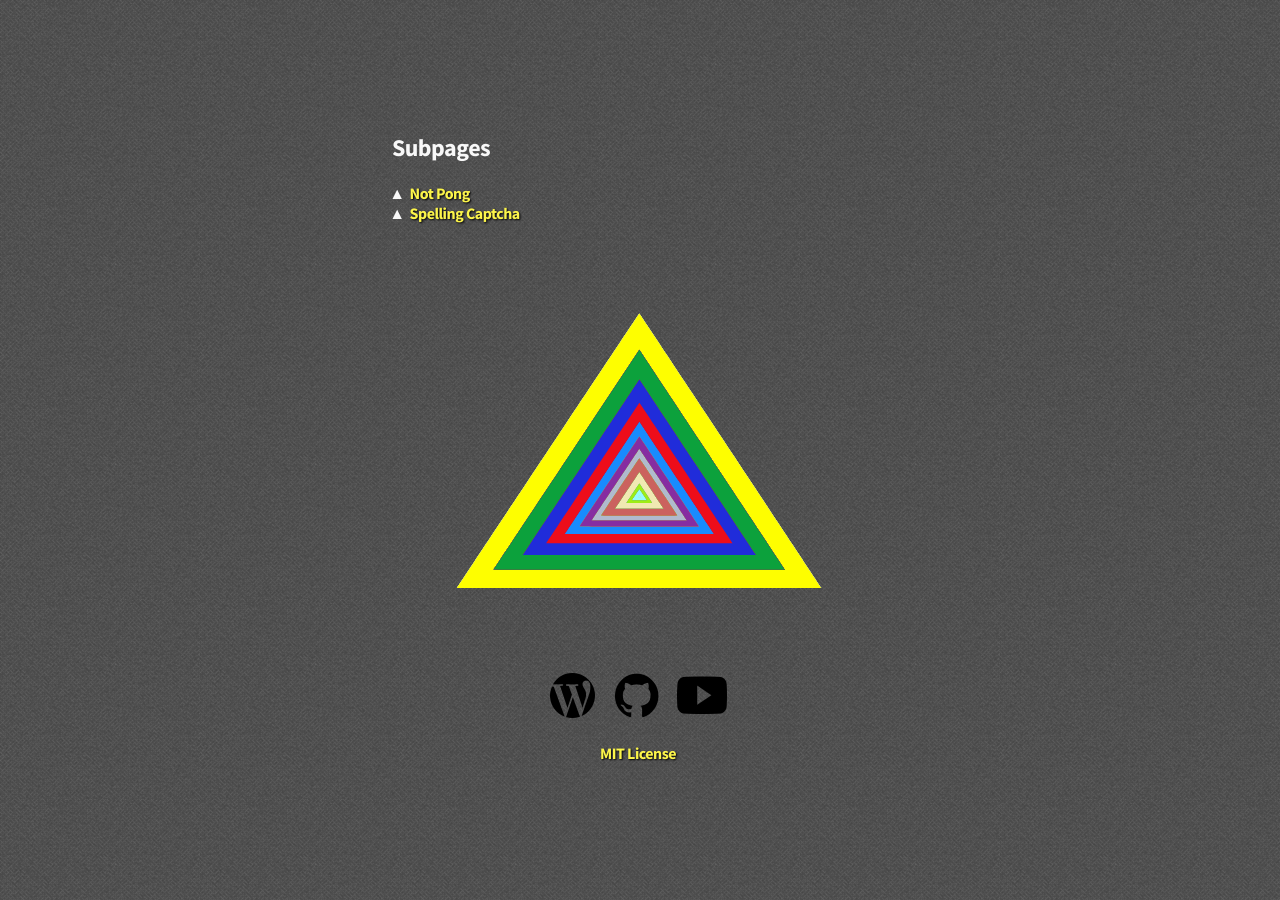
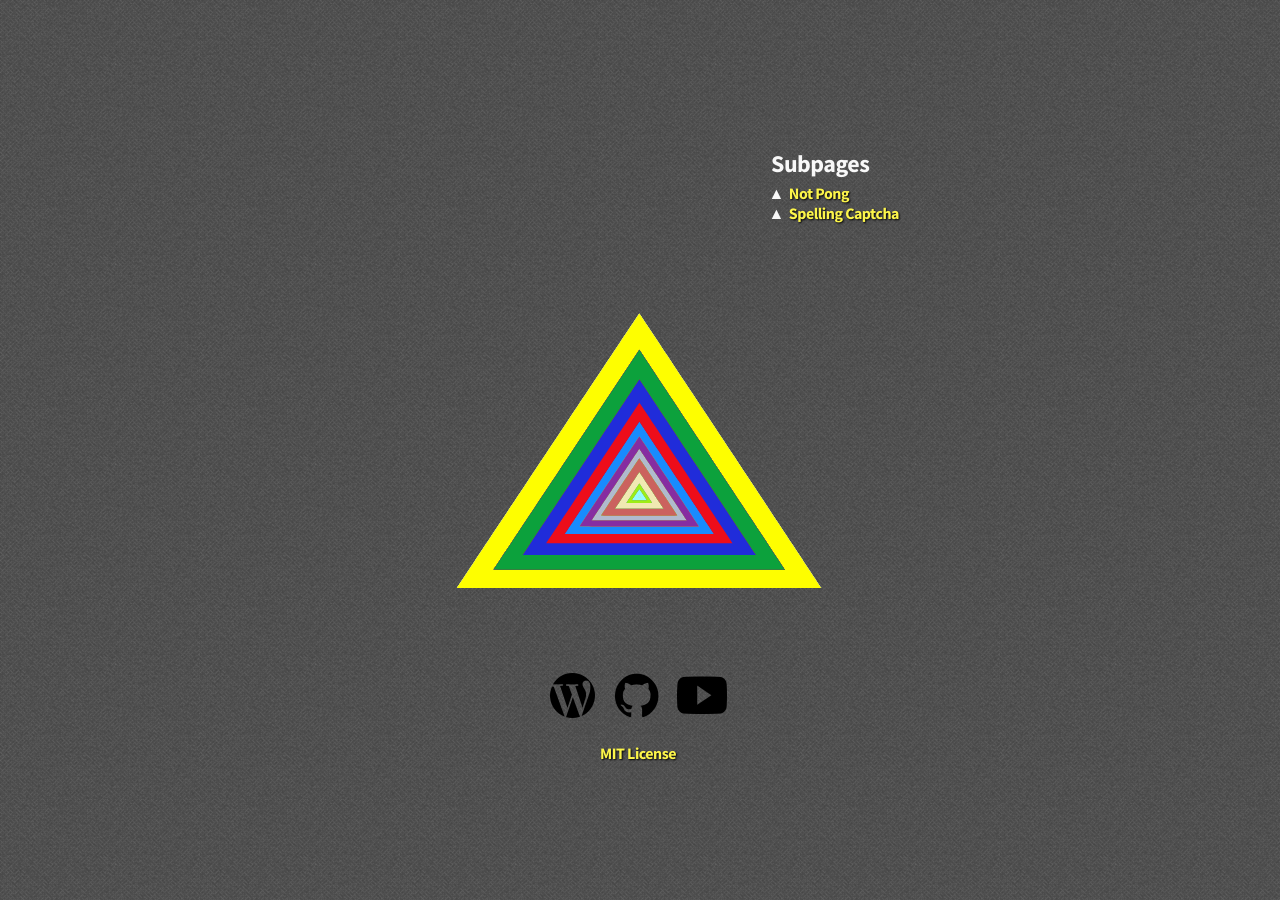
Before and after one commit to le717/le717.github.io, a Jekyll site: the page built from index.html, in a window 1280 px wide. Built offline with Jekyll 4.4.1, drawn with Linux system fonts in a browser that asks for light colours; nearby versions of some CDN libraries; some web fonts are replaced; Markdown is read by kramdown in place of the engine named in the settings.

Commit message:
Do not display text on mobile until I can work on it,
Position #subpages

```diff
--- a/css/screen.css
+++ b/css/screen.css
@@ -16,6 +16,9 @@
 
   #yt-button:active { color: #CC181E; }
   #yt-button:hover { color: #000; }
+
+  #subpages { display: none; }
+  #subsites { display: none; }
 }
 
 @media screen and (max-width: 720px) {
--- a/css/style.css
+++ b/css/style.css
@@ -56,6 +56,20 @@
 /* Move the browser logo away from the text */
 #yourBrowser img { margin-top: 5px; }
 
+#subpages {
+  position: relative;
+  top: 6.5em;
+  left: 57%;
+  display: inline-block;
+}
+
+#subpages h2 {
+  position: relative;
+  top: 0.65em;
+  margin-left: 25%;
+  text-align: left;
+}
+
 #subsites {
   position: relative;
   left: 22%;
@@ -73,20 +87,6 @@
   content: "\25B2";
   padding-left: 5px;
 }
-
-#subpages {
-  position: relative;
-  top: 6.5em;
-  left: 27%;
-  display: inline-block;
-}
-
-#subpages h2 {
-  margin-left: 25%;
-  text-align: left;
-}
-
-#subpages ul { text-align: left; }
 
 .social-button-link {
   text-decoration: none;
```
